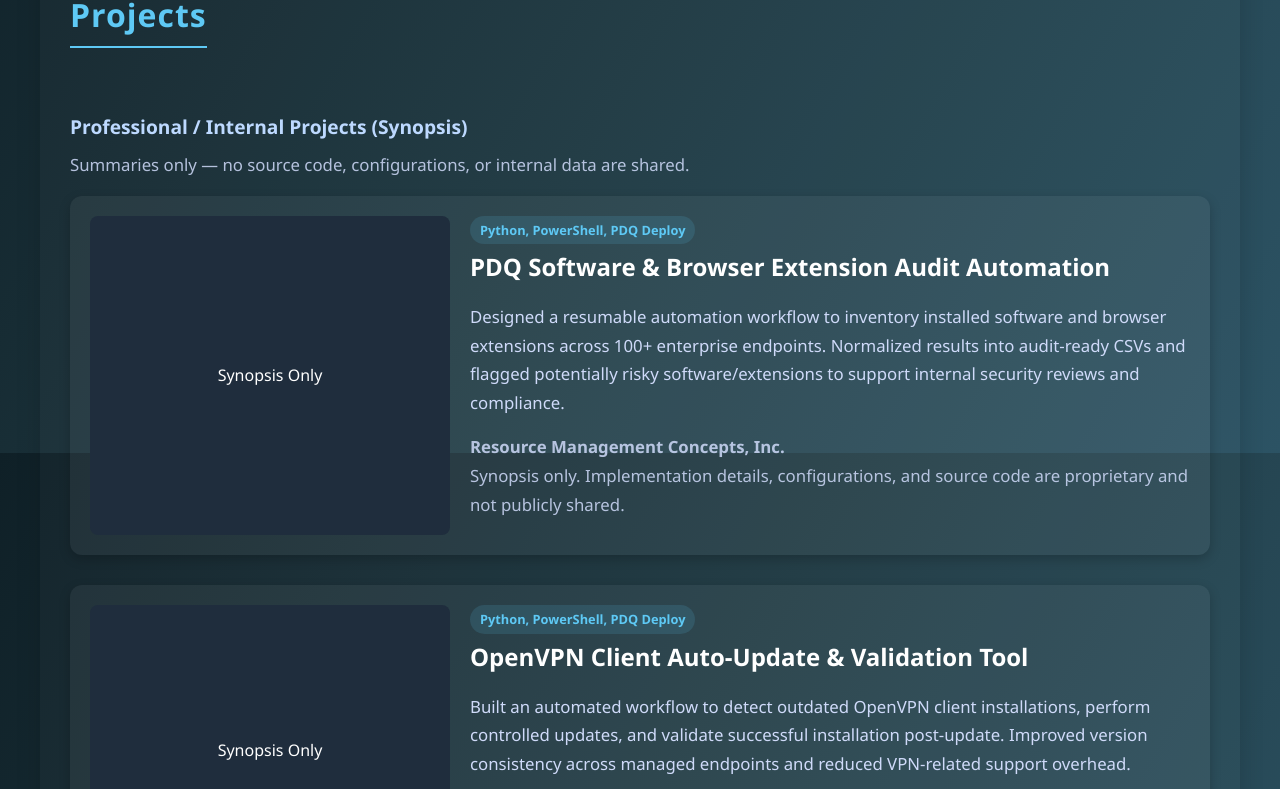
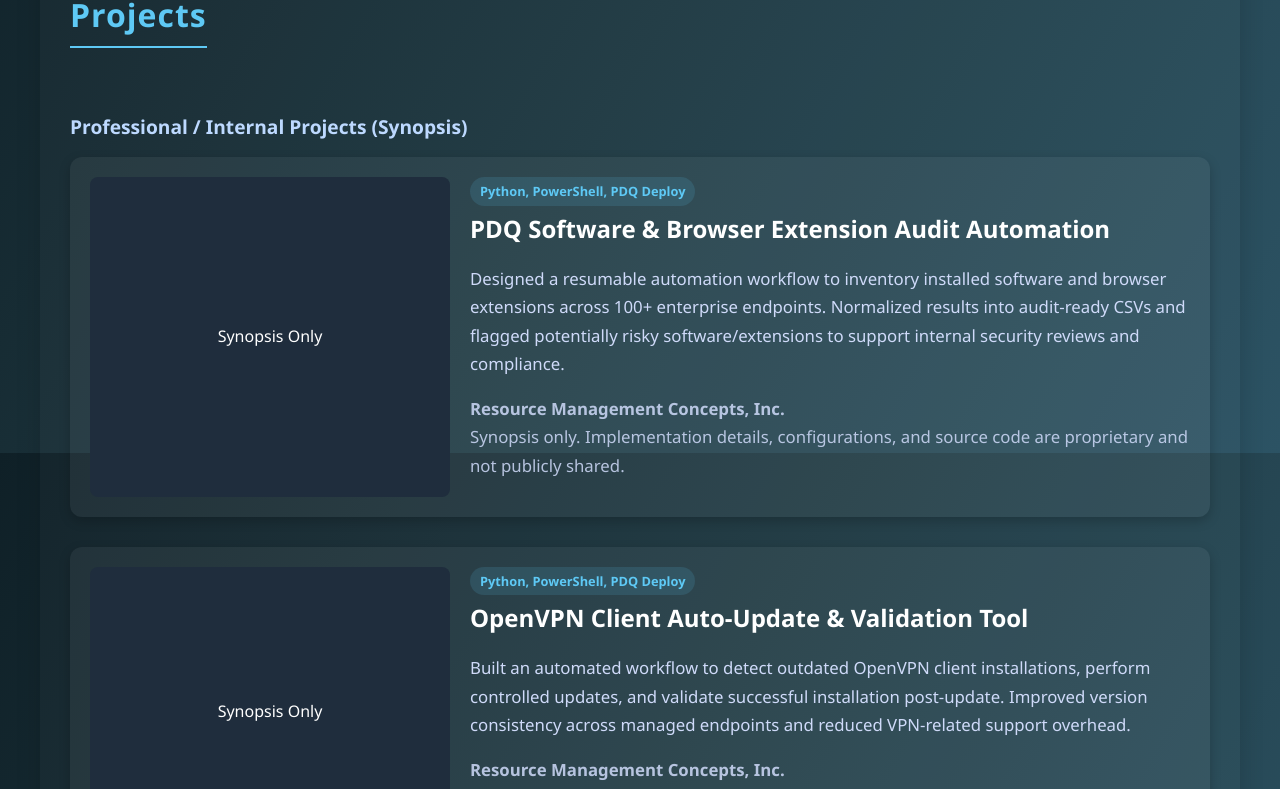
Before and after one commit to zkralec/zkralec-portfolio, a React (Create React App) app: page / in a window 1280 px wide. Shown: the part 1147-1936 px from the top of the page. Built offline with nearby package versions, Linux system fonts and the light colour scheme.

Commit message:
Reducing crowding on website

```diff
--- a/src/App.js
+++ b/src/App.js
@@ -34,22 +34,22 @@
     image: "/images/ReviewAggregator.jpg",
     link: "https://github.com/zkralec/ReviewAggregator"
   },
-  {
+  /*{
     title: "News Aggregator",
     language: "Python",
     type: "personal",
     description: "A multi-source scraper that collects and summarizes top headlines from NPR, TechCrunch, Hacker News, and BBC. Each article pulls a quick summary (or full text if needed) for fast reading. This project helped me explore how to extract meaningful content from real-world HTML structures.",
     image: "/images/NewsAggregator.jpg",
     link: "https://github.com/zkralec/NewsAggregator"
-  },
-  {
+  },*/
+  /*{
     title: "Personal Finance Tracker",
     language: "Python",
     type: "personal",
     description: "A Python desktop app for managing income and creating custom budgets. Users can input their salary, generate suggested budgets, and track purchases using dynamic tables. I built this to strengthen my skills in Tkinter and Matplotlib while learning how to structure a real-world Python project.",
     image: "/images/FinanceTracker.jpg",
     link: "https://github.com/zkralec/FinanceTracker"
-  },
+  },*/
   {
     title: "Sprint Start",
     language: "Swift",
@@ -167,9 +167,6 @@
         <h2>Projects</h2>
 
         <h3 className="section-subtitle">Professional / Internal Projects (Synopsis)</h3>
-        <p className="section-note">
-          Summaries only — no source code, configurations, or internal data are shared.
-        </p>
 
         {professionalProjects.map((project, index) => (
           <div className="project-card professional" key={`pro-${index}`}>
```
